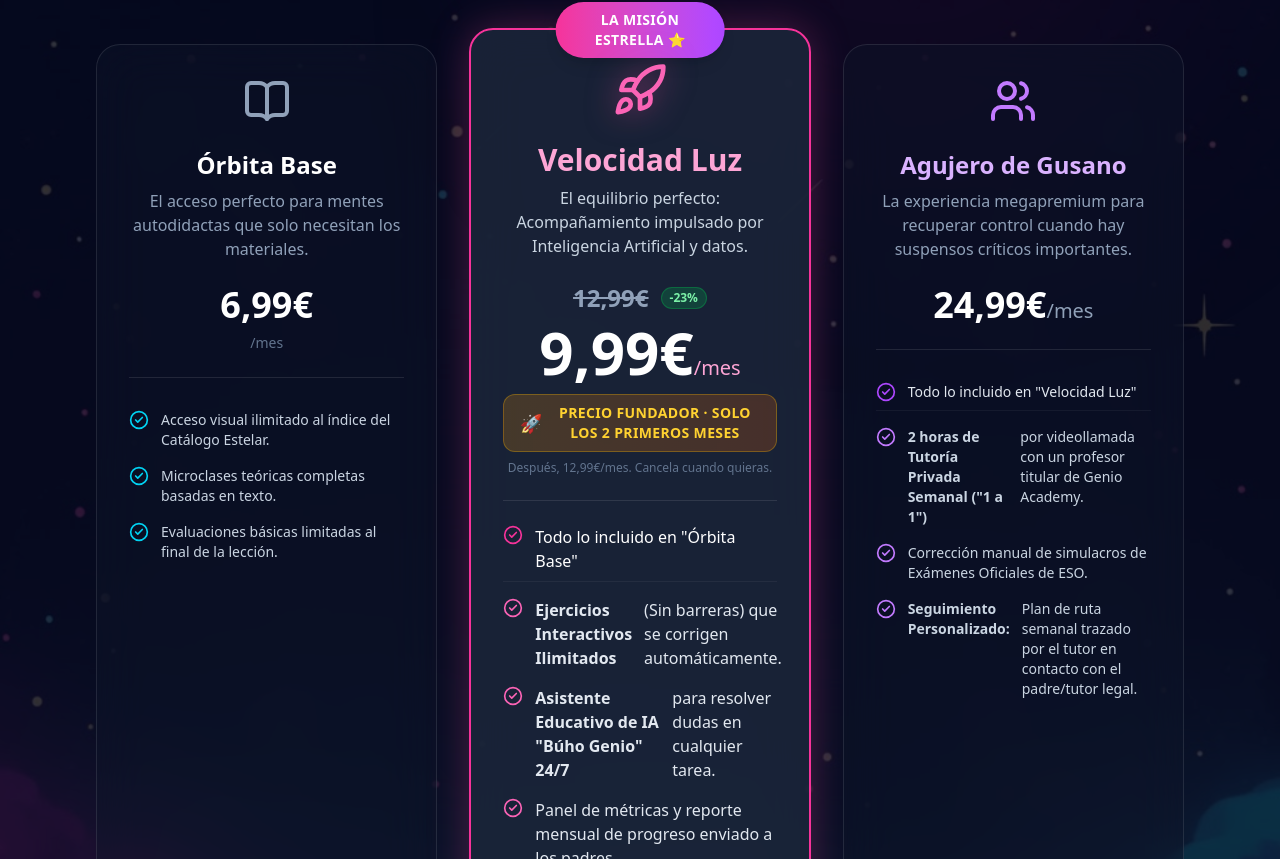
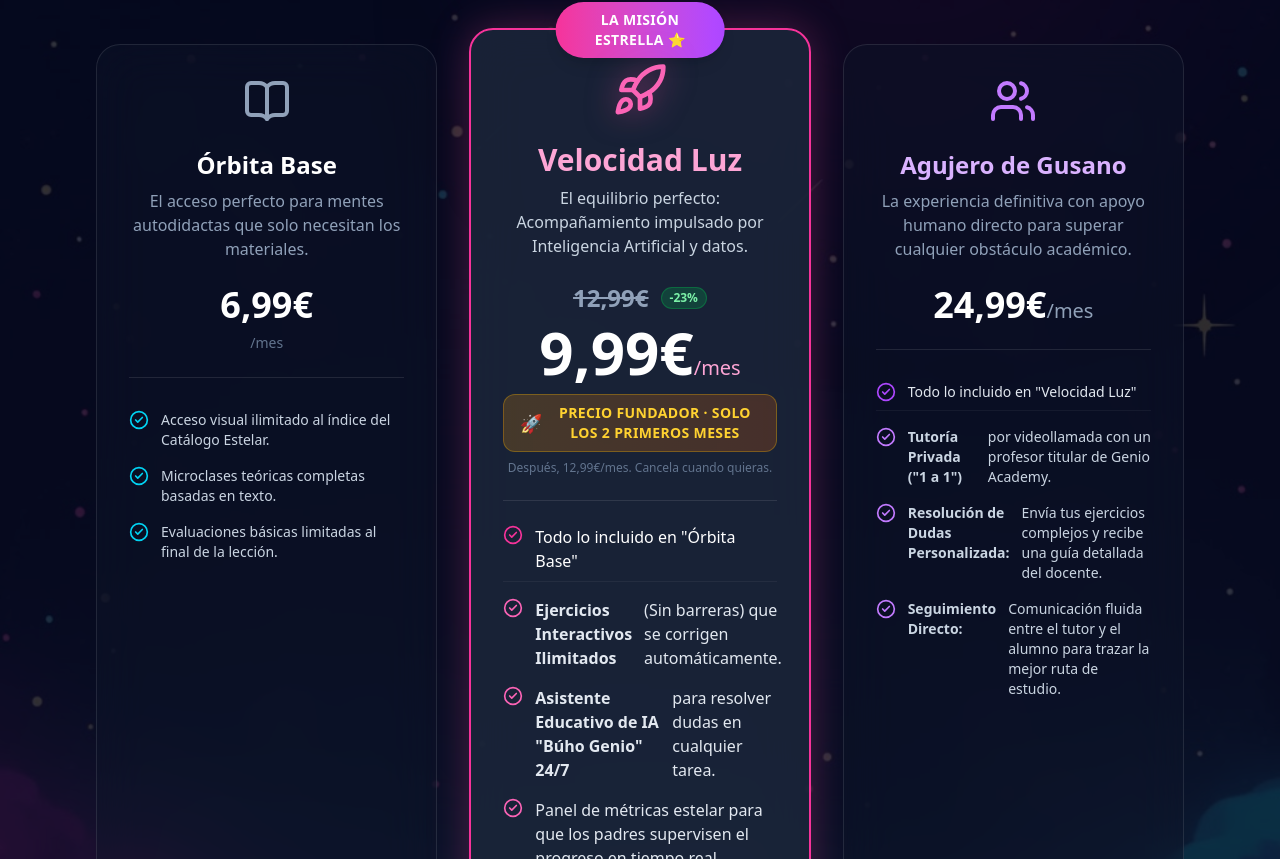
Before and after one commit to Cristina2M/GenioAcademy, a React app in the folder frontend/: page /mission in a window 1280 px wide. Shown: the part 2561-3420 px from the top of the page. Built offline with nearby package versions, Linux system fonts and the light colour scheme; the HTML template or start-up script is replaced by a standard one.

Commit message:
sincronizar textos de marketing con las funcionalidades reales del proyecto para asegurar coherencia total

```diff
--- a/frontend/src/pages/Mission.jsx
+++ b/frontend/src/pages/Mission.jsx
@@ -172,7 +172,7 @@ export default function Mission() {
                 <li className="flex items-start gap-3 text-white font-medium border-b border-white/5 pb-2"><CheckCircle2 className="w-5 h-5 text-pink-500 flex-shrink-0" /> Todo lo incluido en "Órbita Base"</li>
                 <li className="flex items-start gap-3 text-slate-200"><CheckCircle2 className="w-5 h-5 text-pink-400 flex-shrink-0" /> <strong>Ejercicios Interactivos Ilimitados</strong> (Sin barreras) que se corrigen automáticamente.</li>
                 <li className="flex items-start gap-3 text-slate-200"><CheckCircle2 className="w-5 h-5 text-pink-400 flex-shrink-0" /> <strong>Asistente Educativo de IA "Búho Genio" 24/7</strong> para resolver dudas en cualquier tarea.</li>
-                <li className="flex items-start gap-3 text-slate-200"><CheckCircle2 className="w-5 h-5 text-pink-400 flex-shrink-0" /> Panel de métricas y reporte mensual de progreso enviado a los padres.</li>
+                <li className="flex items-start gap-3 text-slate-200"><CheckCircle2 className="w-5 h-5 text-pink-400 flex-shrink-0" /> Panel de métricas estelar para que los padres supervisen el progreso en tiempo real.</li>
               </ul>
               <div className="mt-auto w-full">
                 <Link to="/register" className="btn bg-gradient-to-r from-pink-500 to-purple-600 hover:from-pink-400 hover:to-purple-500 text-white border-none w-full rounded-2xl shadow-[0_0_20px_rgba(236,72,153,0.4)] text-lg">
@@ -185,15 +185,15 @@ export default function Mission() {
             <div className="bg-slate-900/40 backdrop-blur-xl border border-white/10 rounded-3xl p-8 hover:-translate-y-2 transition-transform duration-300 flex flex-col items-center text-center">
               <Users className="w-12 h-12 text-purple-400 mb-6" />
               <h3 className="text-2xl font-bold text-purple-300 mb-2">Agujero de Gusano</h3>
-              <p className="text-slate-400 mb-6 min-h-[50px]">La experiencia megapremium para recuperar control cuando hay suspensos críticos importantes.</p>
+              <p className="text-slate-400 mb-6 min-h-[50px]">La experiencia definitiva con apoyo humano directo para superar cualquier obstáculo académico.</p>
               <div className="text-4xl font-black text-white mb-8 border-b border-white/10 pb-6 w-full">
                 24,99€<span className="text-xl text-slate-400 font-normal">/mes</span>
               </div>
               <ul className="space-y-4 mb-8 text-left w-full text-sm">
                 <li className="flex items-start gap-3 text-slate-200 font-medium border-b border-white/5 pb-2"><CheckCircle2 className="w-5 h-5 text-purple-500 flex-shrink-0" /> Todo lo incluido en "Velocidad Luz"</li>
-                <li className="flex items-start gap-3 text-slate-300"><CheckCircle2 className="w-5 h-5 text-purple-400 flex-shrink-0" /> <strong>2 horas de Tutoría Privada Semanal ("1 a 1")</strong> por videollamada con un profesor titular de Genio Academy.</li>
-                <li className="flex items-start gap-3 text-slate-300"><CheckCircle2 className="w-5 h-5 text-purple-400 flex-shrink-0" /> Corrección manual de simulacros de Exámenes Oficiales de ESO.</li>
-                <li className="flex items-start gap-3 text-slate-300"><CheckCircle2 className="w-5 h-5 text-purple-400 flex-shrink-0" /> <strong>Seguimiento Personalizado:</strong> Plan de ruta semanal trazado por el tutor en contacto con el padre/tutor legal.</li>
+                <li className="flex items-start gap-3 text-slate-300"><CheckCircle2 className="w-5 h-5 text-purple-400 flex-shrink-0" /> <strong>Tutoría Privada ("1 a 1")</strong> por videollamada con un profesor titular de Genio Academy.</li>
+                <li className="flex items-start gap-3 text-slate-300"><CheckCircle2 className="w-5 h-5 text-purple-400 flex-shrink-0" /> <strong>Resolución de Dudas Personalizada:</strong> Envía tus ejercicios complejos y recibe una guía detallada del docente.</li>
+                <li className="flex items-start gap-3 text-slate-300"><CheckCircle2 className="w-5 h-5 text-purple-400 flex-shrink-0" /> <strong>Seguimiento Directo:</strong> Comunicación fluida entre el tutor y el alumno para trazar la mejor ruta de estudio.</li>
               </ul>
               <div className="mt-auto w-full">
                 <Link to="/register" className="btn bg-slate-800/80 border border-purple-500/50 text-purple-300 hover:bg-purple-600 hover:text-white hover:border-purple-400 w-full rounded-2xl transition-all">
@@ -232,7 +232,7 @@ export default function Mission() {
                 ¿Cómo sé si realmente están progresando y no perdiendo el tiempo?
               </div>
               <div className="collapse-content text-slate-400 text-lg leading-relaxed">
-                <p>En el plan central y premium, como tutor principal, recibirás notificaciones y un panel con <strong className="text-pink-300">métricas claras de tiempo útil, ejercicios aprobados y áreas de fricción</strong>. En caso de suscripción superior, un profesor humano hablará contigo rutinariamente para exponerte las mejoras metodológicas implementadas y evitar que te preocupes excesivamente la noche antes del examen escolar.</p>
+                <p>En el plan central y premium, como tutor principal, tendrás acceso a un <strong className="text-pink-300">panel con métricas claras de tiempo útil, cursos completados y logros alcanzados</strong>. En caso de suscripción superior, podrás agendar videollamadas con un profesor humano para resolver los desafíos más complejos y asegurar que el progreso sea constante.</p>
               </div>
             </div>
 
```
